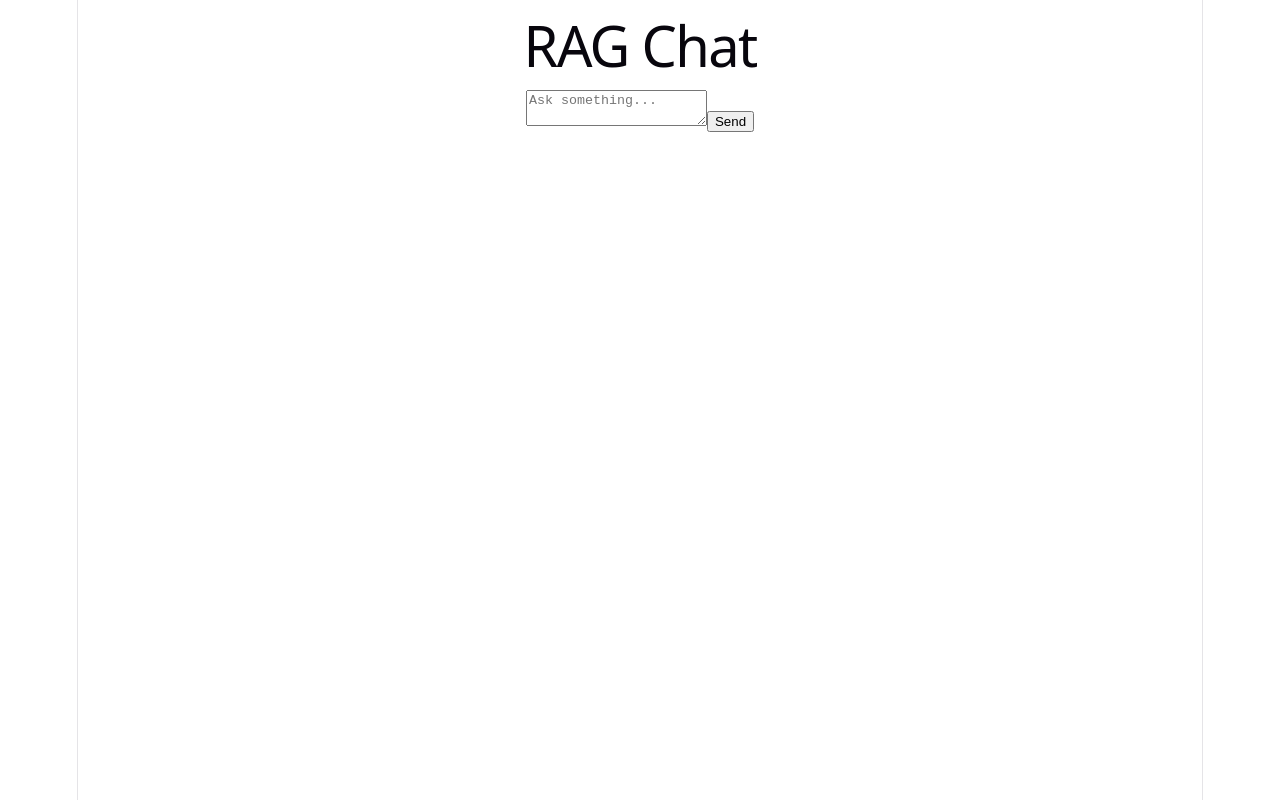
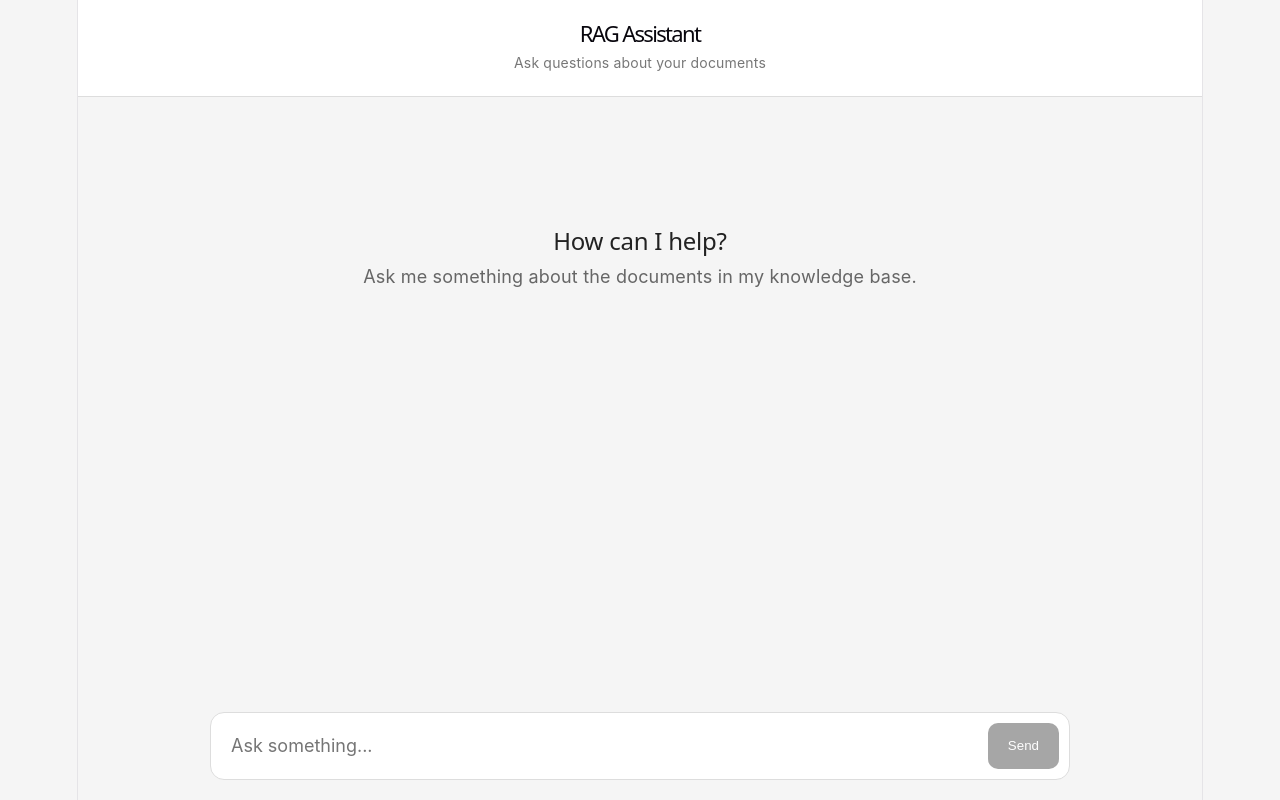
Before and after one commit to gitcat456/ai_ml, a React (Vite) app in the folder python-foundations/chat_ui/frontend/: page / in a window 1280 px wide. Built offline with nearby package versions, Linux system fonts and the light colour scheme.

Commit message:
add chat UI with markdown rendering and source citations

```diff
--- a/python-foundations/chat_ui/frontend/src/App.tsx
+++ b/python-foundations/chat_ui/frontend/src/App.tsx
@@ -1,4 +1,7 @@
 import { useState } from "react";
+import "./App.css";
+import ReactMarkdown from "react-markdown";
+import remarkGfm from "remark-gfm";
 
 interface Source {
   file: string | null;
@@ -11,10 +14,15 @@ interface ChatResponse {
   sources: Source[];
 }
 
+interface Message {
+  role: "user" | "assistant";
+  content: string;
+  sources?: Source[];
+}
+
 function App() {
   const [message, setMessage] = useState("");
-  const [answer, setAnswer] = useState("");
-  const [sources, setSources] = useState<Source[]>([]);
+  const [messages, setMessages] = useState<Message[]>([]);
   const [loading, setLoading] = useState(false);
 
   async function sendMessage() {
@@ -22,6 +30,13 @@ function App() {
       return;
     }
 
+    const userMessage: Message = {
+      role: "user",
+      content: message,
+    };
+
+    setMessages((previous) => [...previous, userMessage]);
+    setMessage("");
     setLoading(true);
 
     try {
@@ -41,50 +56,128 @@ function App() {
 
       const data: ChatResponse = await response.json();
 
-      setAnswer(data.answer);
-      setSources(data.sources);
+      const assistantMessage: Message = {
+        role: "assistant",
+        content: data.answer,
+        sources: data.sources,
+      };
+
+      setMessages((previous) => [...previous, assistantMessage]);
     } catch (error) {
       console.error(error);
-      setAnswer("Something went wrong while contacting the backend.");
-      setSources([]);
+
+      setMessages((previous) => [
+        ...previous,
+        {
+          role: "assistant",
+          content: "Something went wrong while contacting the backend.",
+        },
+      ]);
     } finally {
       setLoading(false);
     }
   }
 
   return (
-    <main>
-      <h1>RAG Chat</h1>
+    <div className="app">
+      <header className="header">
+        <div>
+          <h1>RAG Assistant</h1>
+          <p>Ask questions about your documents</p>
+        </div>
+      </header>
 
-      <div>
-        <textarea
-          value={message}
-          onChange={(event) => setMessage(event.target.value)}
-          placeholder="Ask something..."
-        />
+      <main className="chat-container">
+        <div className="messages">
+          {messages.length === 0 && (
+            <div className="welcome">
+              <h2>How can I help?</h2>
+              <p>
+                Ask me something about the documents in my knowledge base.
+              </p>
+            </div>
+          )}
 
-        <button onClick={sendMessage} disabled={loading}>
-          {loading ? "Thinking..." : "Send"}
-        </button>
-      </div>
+          {messages.map((msg, index) => (
+            <div
+              key={index}
+              className={`message-row ${msg.role}`}
+            >
+              <div className="message">
+                <div className="message-label">
+                  {msg.role === "user" ? "You" : "Assistant"}
+                </div>
 
-      {answer && (
-        <section>
-          <h2>Answer</h2>
-          <p>{answer}</p>
+             <div className="message-content">
+                {msg.role === "assistant" ? (
+                  <ReactMarkdown remarkPlugins={[remarkGfm]}>
+                    {msg.content}
+                  </ReactMarkdown>
+                ) : (
+                  msg.content
+                )}
+            </div>
 
-          <h3>Sources</h3>
+                {msg.sources && msg.sources.length > 0 && (
+                  <div className="sources">
+                    <div className="sources-title">Sources</div>
 
-          {sources.map((source, index) => (
-            <div key={index}>
-              <strong>{source.file}</strong>
-              <div>Page: {source.page}</div>
-              <div>Score: {source.score?.toFixed(3)}</div>
+                    {msg.sources.map((source, sourceIndex) => (
+                      <div className="source" key={sourceIndex}>
+                        <span className="source-file">
+                          {source.file}
+                        </span>
+
+                        <span>
+                          Page {source.page}
+                        </span>
+
+                        <span>
+                          Score {source.score?.toFixed(3)}
+                        </span>
+                      </div>
+                    ))}
+                  </div>
+                )}
+              </div>
             </div>
           ))}
-        </section>
-      )}
-    </main>
+
+          {loading && (
+            <div className="message-row assistant">
+              <div className="message">
+                <div className="message-label">Assistant</div>
+                <div className="typing">
+                  Thinking...
+                </div>
+              </div>
+            </div>
+          )}
+        </div>
+
+        <div className="input-area">
+          <textarea
+            value={message}
+            onChange={(event) => setMessage(event.target.value)}
+            onKeyDown={(event) => {
+              if (event.key === "Enter" && !event.shiftKey) {
+                event.preventDefault();
+                sendMessage();
+              }
+            }}
+            placeholder="Ask something..."
+            rows={1}
+          />
+
+          <button
+            onClick={sendMessage}
+            disabled={loading || !message.trim()}
+          >
+            Send
+          </button>
+        </div>
+      </main>
+    </div>
   );
 }
 
```
